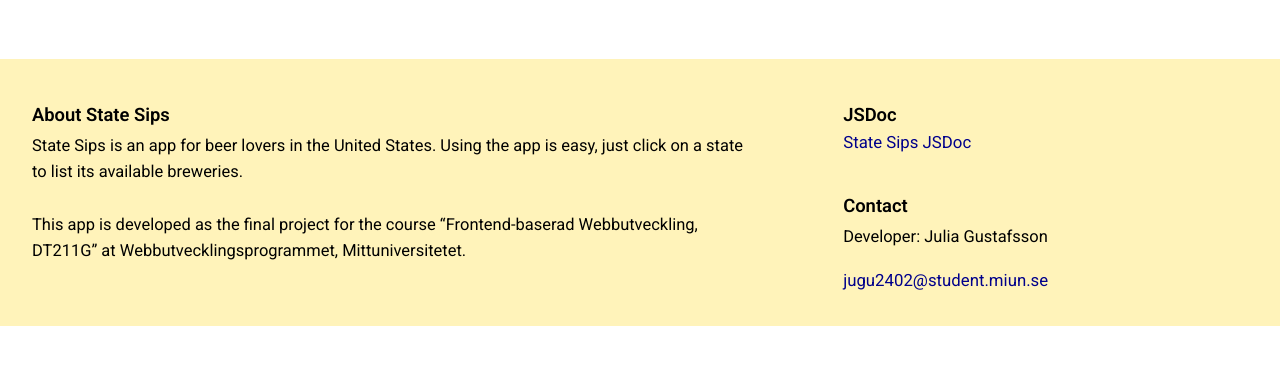
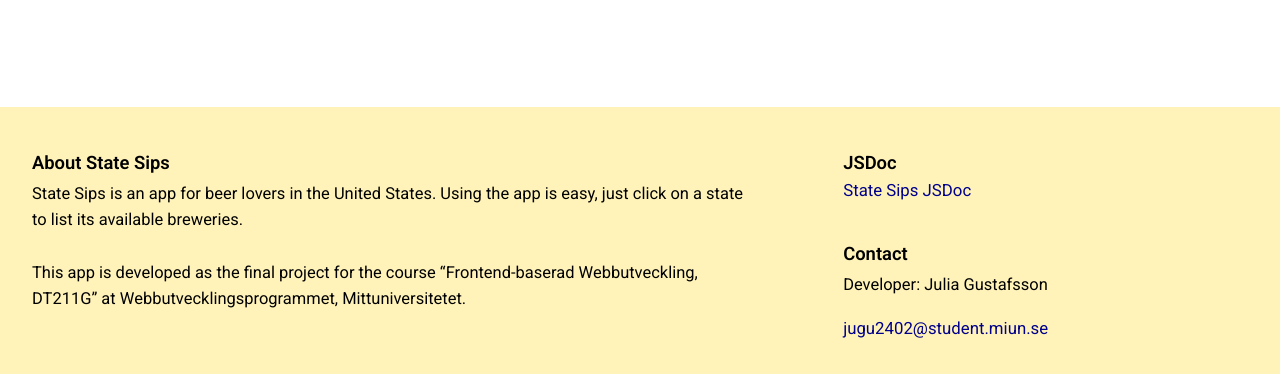
Before and after one commit to gustafsson96/projekt-dt211g, a website built with Parcel: page src/index.html in a window 1280 px wide. Shown: the part 670-1044 px from the top of the page. Before the commit the page ends 996 px from the top, so only its background shows below. Built offline with nearby package versions, Linux system fonts and the light colour scheme; a web font is replaced by a local one.

Commit message:
Push footer to the bottom on all screen sizes

```diff
--- a/src/scss/_layout.scss
+++ b/src/scss/_layout.scss
@@ -1,4 +1,7 @@
 body {
+    min-height: 100vh;
+    display: flex;
+    flex-direction: column;
     padding: 0;
     margin: 0;
 }
@@ -36,6 +39,7 @@
 #load-more-container {
     display: flex;
     justify-content: center;
+    margin: 2em 0 3em;
 }
 
 footer {
@@ -44,7 +48,8 @@
     padding: 1em;
     background-color: rgba(255, 235, 140, 0.6);
     line-height: 1.6;
-    margin-top: 2em;
+    bottom: 0;
+    margin-top: auto;
     font-family: "Roboto", Arial, Helvetica, sans-serif;
 
     div {
```
